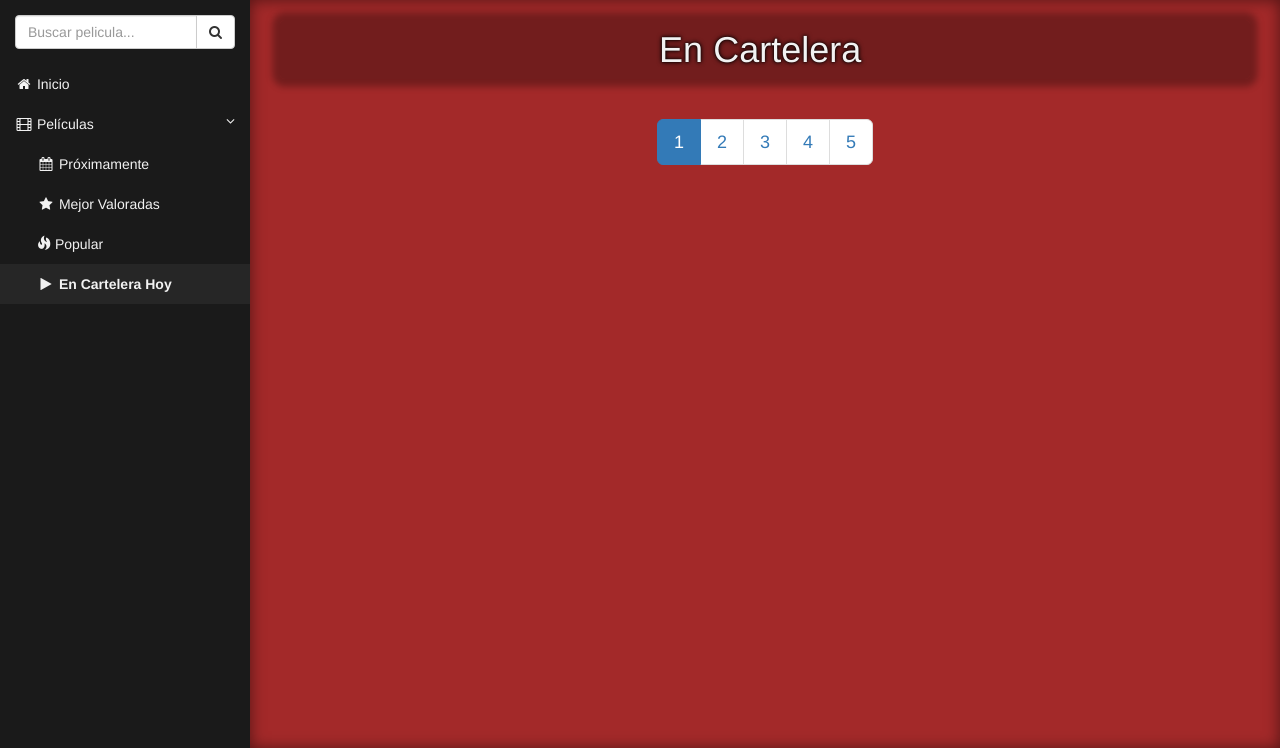
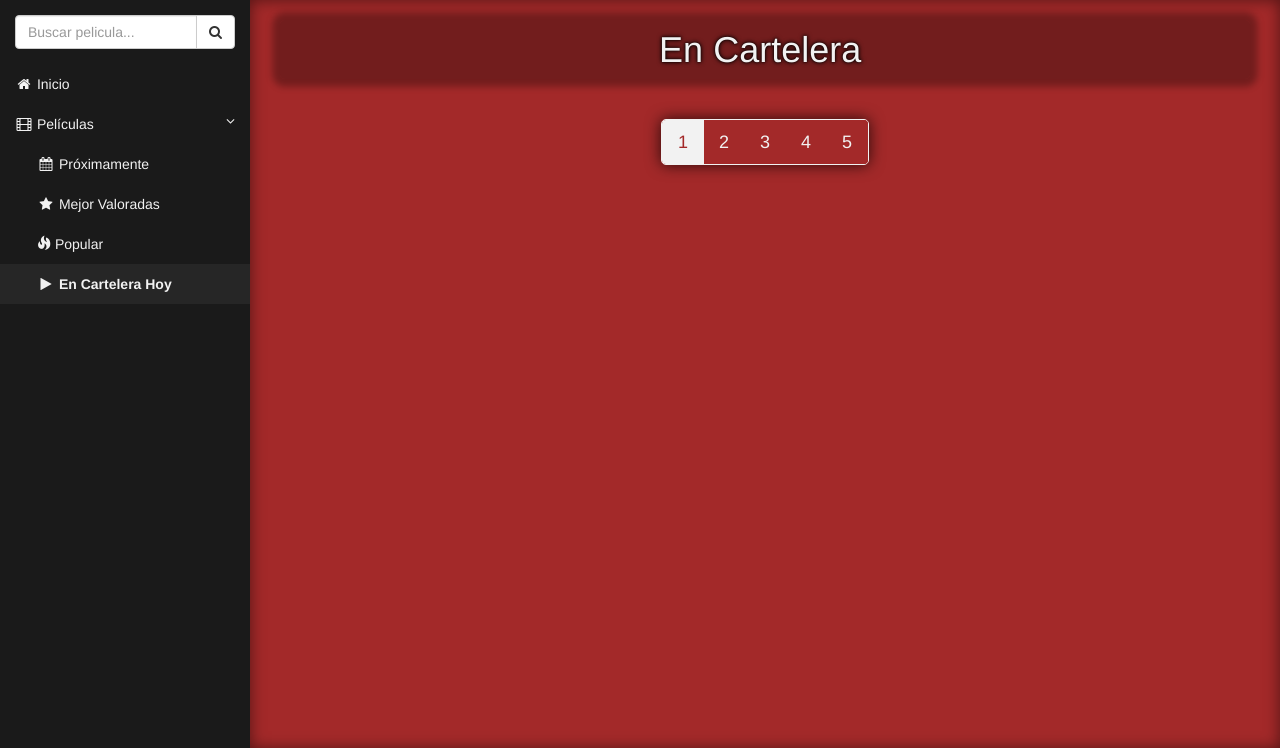
Before and after one commit to alexsanchezxc/critikon, a PHP site: page /pages/playingMovies.php?page=1 in a window 1280 px wide. Shown: the top 748 px of the page. Run offline with PHP 8.4, Linux system fonts and the light colour scheme; data that the repository does not hold is empty.

Commit message:
cambios en css

```diff
--- a/css/master.css
+++ b/css/master.css
@@ -442,3 +442,38 @@ body {
   box-shadow: 0 0 15px black;
   border: 1px solid var(--color);
 }
+
+/* NOTE: Paginacion */
+
+.pagination {
+  border-radius: 5px;
+  box-shadow: 0 0 15px rgba(0, 0, 0, 0.75);
+  border: 1px solid var(--color4);
+}
+
+.pagination-lg>li:first-child>a, .pagination-lg>li:first-child>span {
+    border-top-left-radius: 4px;
+    border-bottom-left-radius: 4px;
+}
+.pagination-lg>li:last-child>a, .pagination-lg>li:last-child>span {
+    border-top-right-radius: 4px;
+    border-bottom-right-radius: 4px;
+}
+
+.pagination>.active>a, .pagination>.active>a:focus, .pagination>.active>a:hover, .pagination>.active>span, .pagination>.active>span:focus, .pagination>.active>span:hover {
+    color: var(--color3);
+    background-color: var(--color4);
+    border: 0;
+}
+
+.pagination>li>a:focus, .pagination>li>a:hover, .pagination>li>span:focus, .pagination>li>span:hover {
+    color: var(--color4);
+    background-color: rgba(0, 0, 0, 0.5);
+    border: 0;
+}
+
+.pagination>li>a, .pagination>li>span {
+    color: var(--color4);
+    background-color: var(--color3);
+    border: 0;
+}
--- a/pages/playingMovies.php
+++ b/pages/playingMovies.php
@@ -71,9 +71,7 @@ include('../lib/tmdb-api.php');
         foreach($movies as $movie){
           include('movies.php');
         }
-      }
         ?>
-    </div>
         <center>
           <ul class="pagination pagination-lg">
               <li id="page1" class="active"><a href="playingMovies.php?page=1">1</a></li>
@@ -83,6 +81,10 @@ include('../lib/tmdb-api.php');
               <li id="page5" ><a href="playingMovies.php?page=5">5</a></li>
           </ul>
         </center>
+        <?php
+      }
+      ?>
+    </div>
   </div>
   <!-- NOTE: #wrapper -->
   <script type="text/javascript">
```
Lines whose indentation alone changed are shown as unchanged.
